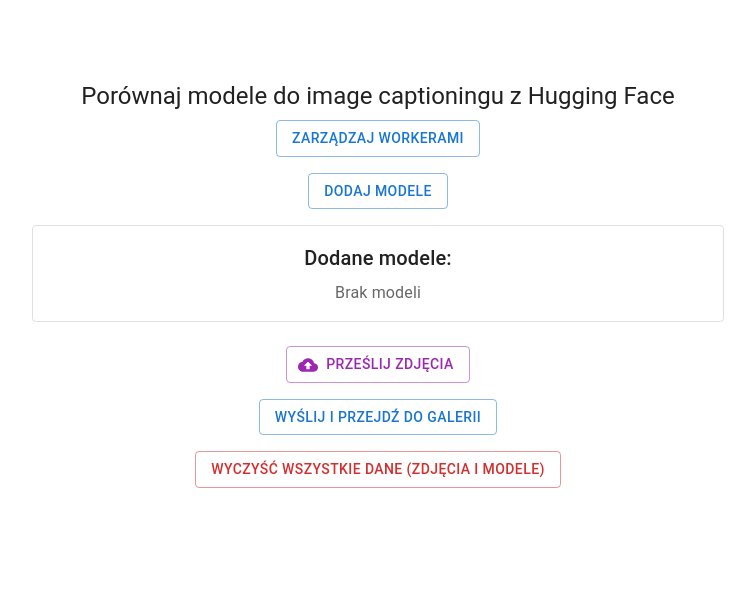
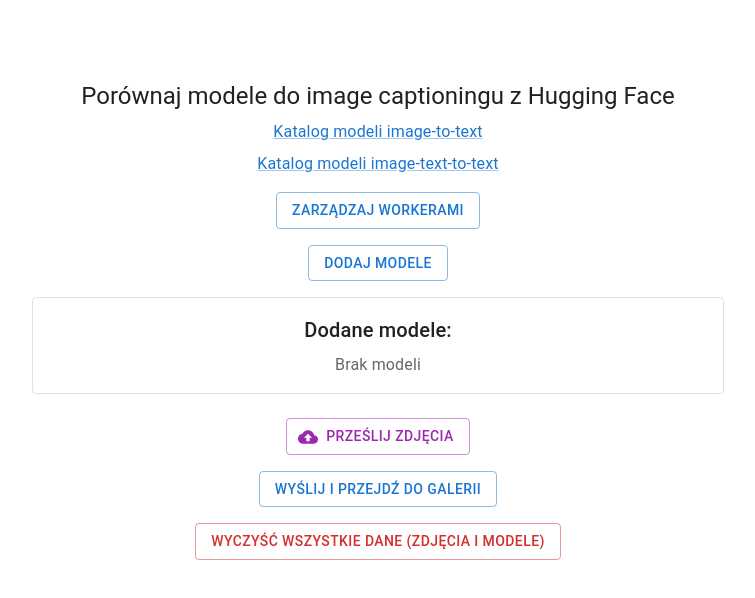
Before and after one commit to arcadio77/image-captioning-comparator, a React (Vite) app in the folder frontend/: page / in a window 1280 px wide. Shown: the top 598 px of the page, without its empty margins (262-1017 px from the left). Built offline with nearby package versions, Linux system fonts and the light colour scheme.

Commit message:
Add links to hugging face

```diff
--- a/frontend/src/App.tsx
+++ b/frontend/src/App.tsx
@@ -11,6 +11,7 @@
     DialogTitle,
     Grid,
     IconButton,
+    Link,
     List,
     ListItem,
     ListItemButton,
@@ -201,6 +202,25 @@
         >
             <Typography variant="h5" component="h1" gutterBottom>
                 Porównaj modele do image captioningu z Hugging Face
+            </Typography>
+
+            <Typography variant="body1" sx={{ mb: 1 }}>
+                <Link
+                    href="https://huggingface.co/models?pipeline_tag=image-to-text&sort=trending"
+                    target="_blank"
+                    rel="noopener noreferrer"
+                >
+                    Katalog modeli image-to-text
+                </Link>
+            </Typography>
+            <Typography variant="body1" sx={{ mb: 2 }}>
+                <Link
+                    href="https://huggingface.co/models?pipeline_tag=image-text-to-text&sort=trending"
+                    target="_blank"
+                    rel="noopener noreferrer"
+                >
+                    Katalog modeli image-text-to-text
+                </Link>
             </Typography>
 
             <Button
```
